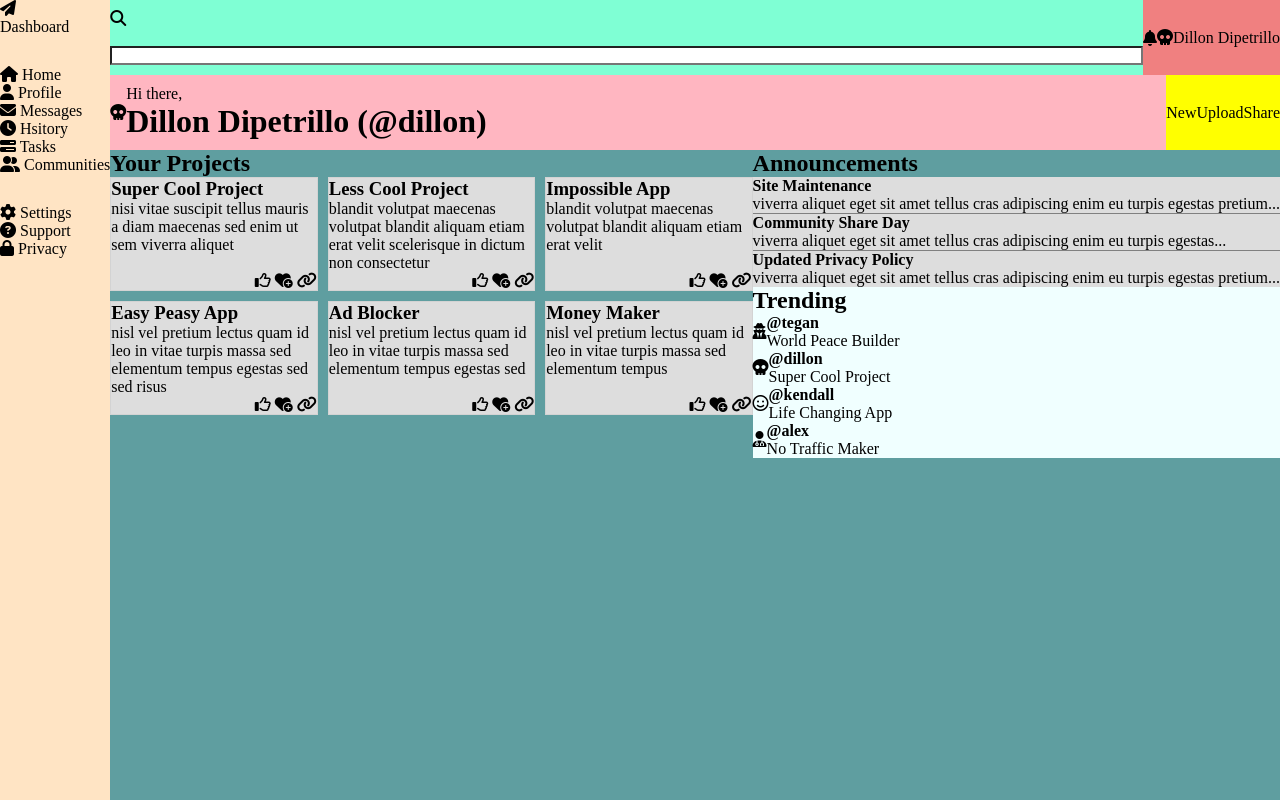
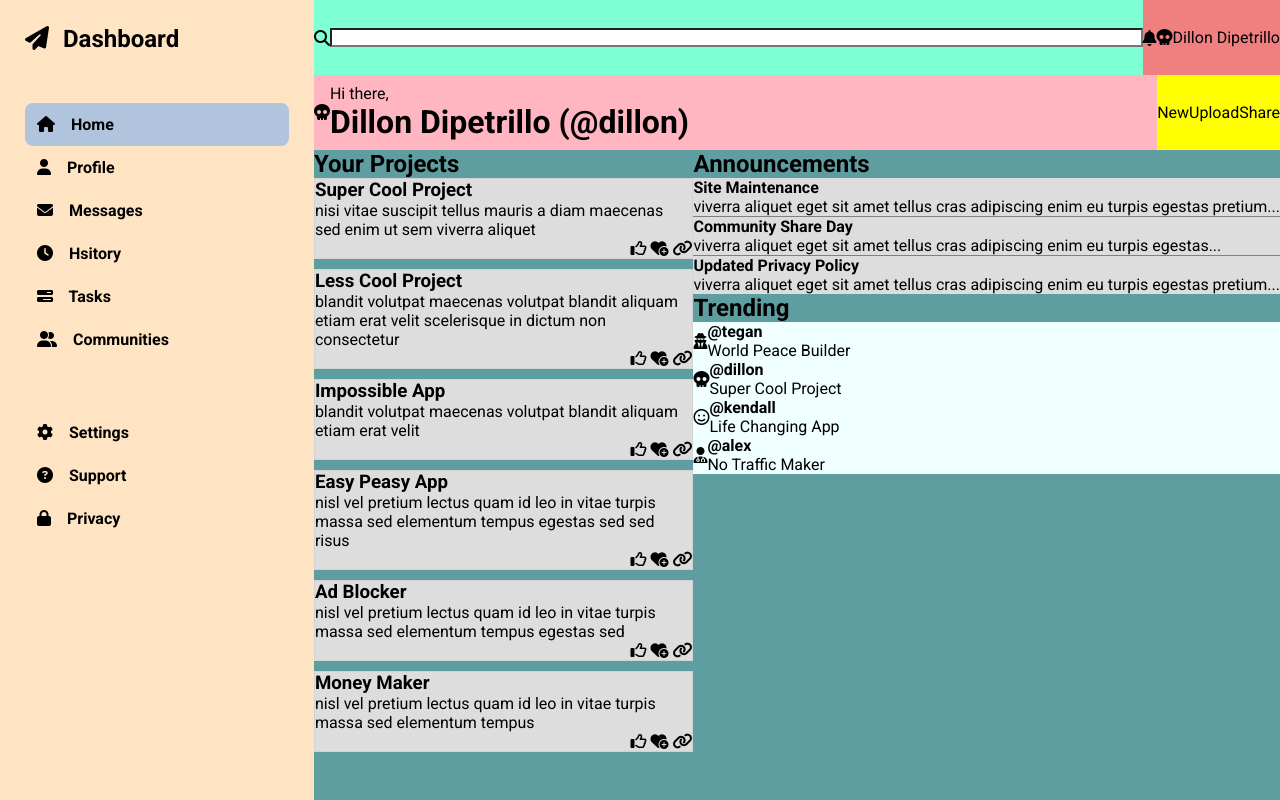
Before and after one commit to dillondipetrillo/admin-dashboard, a plain HTML site: page index.html in a window 1280 px wide. Drawn offline with Linux system fonts and the light colour scheme.

Commit message:
finished sidebar layout and most styles except actual colors to be used.

```diff
--- a/index.html
+++ b/index.html
@@ -50,10 +50,10 @@
           <div class="sidebar__container">
             <div class="sidebar__logo">
               <i class="fa-solid fa-paper-plane"></i>
-              <p class="logo">Dashboard</p>
+              <span class="logo">Dashboard</span>
             </div>
             <div class="sidebar__nav-links">
-              <a href="#" class="sidebar__nav-link">
+              <a href="#" class="sidebar__nav-link active">
                 <i class="fa-solid fa-house"></i>
                 Home
               </a>
@@ -95,14 +95,15 @@
           </div>
         </section>
         <section id="main-content">
+          <div class="main-content__wrapper">
             <div class="main-content__projects">
               <h2>Your Projects</h2>
               <div class="main-content__projects-grid">
                 <div class="main-content__project">
                   <h3>Super Cool Project</h3>
                   <p>
-                  nisi vitae suscipit tellus mauris a diam maecenas sed enim ut
-                  sem viverra aliquet
+                    nisi vitae suscipit tellus mauris a diam maecenas sed enim
+                    ut sem viverra aliquet
                   </p>
                   <div class="main-content__project-icons">
                     <i class="fa-regular fa-thumbs-up"></i>
@@ -113,8 +114,8 @@
                 <div class="main-content__project">
                   <h3>Less Cool Project</h3>
                   <p>
-                  blandit volutpat maecenas volutpat blandit aliquam etiam erat
-                  velit scelerisque in dictum non consectetur
+                    blandit volutpat maecenas volutpat blandit aliquam etiam
+                    erat velit scelerisque in dictum non consectetur
                   </p>
                   <div class="main-content__project-icons">
                     <i class="fa-regular fa-thumbs-up"></i>
@@ -125,8 +126,8 @@
                 <div class="main-content__project">
                   <h3>Impossible App</h3>
                   <p>
-                  blandit volutpat maecenas volutpat blandit aliquam etiam erat
-                  velit
+                    blandit volutpat maecenas volutpat blandit aliquam etiam
+                    erat velit
                   </p>
                   <div class="main-content__project-icons">
                     <i class="fa-regular fa-thumbs-up"></i>
@@ -137,8 +138,8 @@
                 <div class="main-content__project">
                   <h3>Easy Peasy App</h3>
                   <p>
-                  nisl vel pretium lectus quam id leo in vitae turpis massa sed
-                  elementum tempus egestas sed sed risus
+                    nisl vel pretium lectus quam id leo in vitae turpis massa
+                    sed elementum tempus egestas sed sed risus
                   </p>
                   <div class="main-content__project-icons">
                     <i class="fa-regular fa-thumbs-up"></i>
@@ -149,8 +150,8 @@
                 <div class="main-content__project">
                   <h3>Ad Blocker</h3>
                   <p>
-                  nisl vel pretium lectus quam id leo in vitae turpis massa sed
-                  elementum tempus egestas sed
+                    nisl vel pretium lectus quam id leo in vitae turpis massa
+                    sed elementum tempus egestas sed
                   </p>
                   <div class="main-content__project-icons">
                     <i class="fa-regular fa-thumbs-up"></i>
@@ -161,8 +162,8 @@
                 <div class="main-content__project">
                   <h3>Money Maker</h3>
                   <p>
-                  nisl vel pretium lectus quam id leo in vitae turpis massa sed
-                  elementum tempus
+                    nisl vel pretium lectus quam id leo in vitae turpis massa
+                    sed elementum tempus
                   </p>
                   <div class="main-content__project-icons">
                     <i class="fa-regular fa-thumbs-up"></i>
@@ -179,22 +180,22 @@
                   <div class="main-content__info-announce">
                     <h4>Site Maintenance</h4>
                     <p>
-                    viverra aliquet eget sit amet tellus cras adipiscing enim eu
-                    turpis egestas pretium...
+                      viverra aliquet eget sit amet tellus cras adipiscing enim
+                      eu turpis egestas pretium...
                     </p>
                   </div>
                   <div class="main-content__info-announce">
                     <h4>Community Share Day</h4>
                     <p>
-                    viverra aliquet eget sit amet tellus cras adipiscing enim eu
-                    turpis egestas...
+                      viverra aliquet eget sit amet tellus cras adipiscing enim
+                      eu turpis egestas...
                     </p>
                   </div>
                   <div class="main-content__info-announce">
                     <h4>Updated Privacy Policy</h4>
                     <p>
-                    viverra aliquet eget sit amet tellus cras adipiscing enim eu
-                    turpis egestas pretium...
+                      viverra aliquet eget sit amet tellus cras adipiscing enim
+                      eu turpis egestas pretium...
                     </p>
                   </div>
                 </div>
@@ -241,6 +242,7 @@
                 </div>
               </div>
             </div>
+          </div>
         </section>
       </div>
     </main>
--- a/styles.css
+++ b/styles.css
@@ -1,3 +1,5 @@
+@import url("https://fonts.googleapis.com/css2?family=Roboto:wght@300;400;500;700;900&display=swap");
+
 * {
   padding: 0;
   margin: 0;
@@ -7,6 +9,7 @@
 html {
   box-sizing: inherit;
   font-size: 16px;
+  font-family: "Roboto", sans-serif;
 }
 
 a {
@@ -37,6 +40,7 @@ a {
 .header__top-left {
   background-color: aquamarine;
   display: grid;
+  grid-template-columns: auto 1fr;
 }
 
 .header__top-left > input {
@@ -82,7 +86,17 @@ a {
 .sidebar__container {
   display: grid;
   grid-template-rows: repeat(3, auto);
-  gap: 30px;
+  gap: 50px;
+  padding: 25px;
+}
+
+.sidebar__logo {
+  font-weight: 600;
+  font-size: 1.5rem;
+}
+
+.sidebar__logo > i {
+  margin-right: 8px;
 }
 
 .sidebar__nav-links,
@@ -90,13 +104,40 @@ a {
   display: grid;
 }
 
+.sidebar__nav-link,
+.sidebar__help-link {
+  padding: 12px 120px 12px 12px;
+  border-radius: 8px;
+  font-weight: 600;
+  transition: 0.1s ease-in-out;
+}
+
+.sidebar__nav-link.active,
+.sidebar__help-link.active {
+  background-color: lightsteelblue;
+}
+
+.sidebar__nav-link:not(.active):hover,
+.sidebar__help-link:not(.active):hover {
+  background-color: lightgray;
+}
+
+.sidebar__nav-link > i,
+.sidebar__help-link > i {
+  margin-right: 12px;
+}
+
 /* -------- Main-Content Styles ---------- */
 #main-content {
   background-color: cadetblue;
   grid-area: 2 / 2 / 3 / 3;
+}
 
+.main-content__wrapper {
   display: grid;
   grid-template-columns: 1fr auto;
+  margin: 0 auto;
+  max-width: 1400px;
 }
 
 .main-content__projects-grid {
@@ -126,7 +167,7 @@ a {
   border-bottom: 1px solid gray;
 }
 
-.main-content__info-trending {
+.main-content__info-trending-grid {
   background-color: azure;
 }
 
```
Lines whose indentation alone changed are shown as unchanged.
